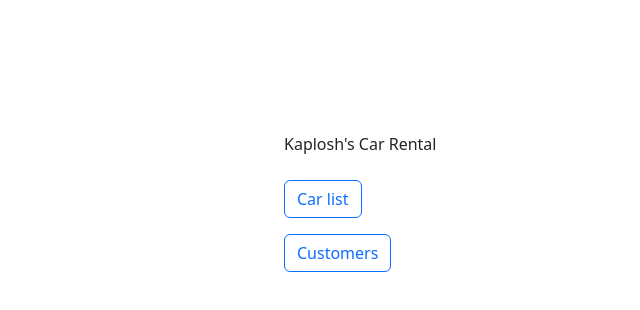
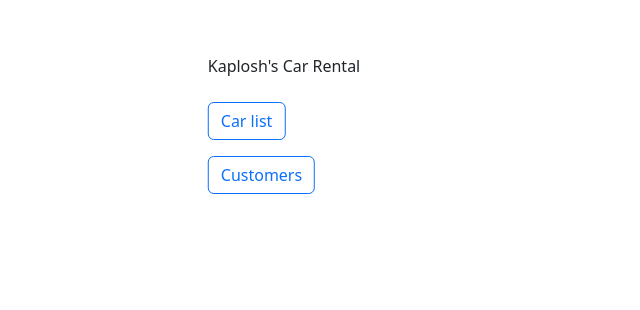
Before and after one commit to kaplosh/car-rental, a Nuxt app: page /home in a window 1280 px wide. Shown: the part 268-578 px from the top of the page, without its empty margins (356-996 px from the left). Built offline with nearby package versions, Linux system fonts and the light colour scheme.

Commit message:
listing errorMsg, homepage middle position fixed

```diff
--- a/pages/cars/listing.vue
+++ b/pages/cars/listing.vue
@@ -16,6 +16,7 @@ export default defineComponent({
     ];
 
     return {
+      errorMsg: '',
       cars: [] as Car[],
 
       columns: defineDataTableColumns([
@@ -62,9 +63,10 @@ export default defineComponent({
   async mounted () {
     const result = await this.$db.search('cars', { brand: 'sk' });
     if (result.ok) {
+      this.errorMsg = '';
       this.cars = result.data.list;
     } else {
-      console.log('spadlo to');
+      this.errorMsg = 'Database cannot be loaded!';
       console.error(result.error);
     }
   },
@@ -72,7 +74,7 @@ export default defineComponent({
   methods: {
     deleteCar (car) {
       // TODO
-      console.log("Funguju", car)
+      console.log('Funguju', car);
     },
   },
 
@@ -84,6 +86,9 @@ export default defineComponent({
     <header class="m-3">
       Car Rental
     </header>
+    <div v-if="errorMsg" class="alert alert-danger" role="alert">
+      {{ errorMsg }}
+    </div>
     <main>
       <ListingHeader />
       <DataTable :dataset="cars" :columns="columns" />
--- a/pages/home.vue
+++ b/pages/home.vue
@@ -10,7 +10,7 @@ export default {
 
 <template>
   <div class="container">
-    <main class="d-flex flex-column position-absolute top-50 start-50">
+    <main class="d-flex flex-column position-absolute top-50 start-50 translate-middle">
       <header class="mb-4">
         Kaplosh's Car Rental
       </header>
```
Also changed, not shown: TODO.txt.
